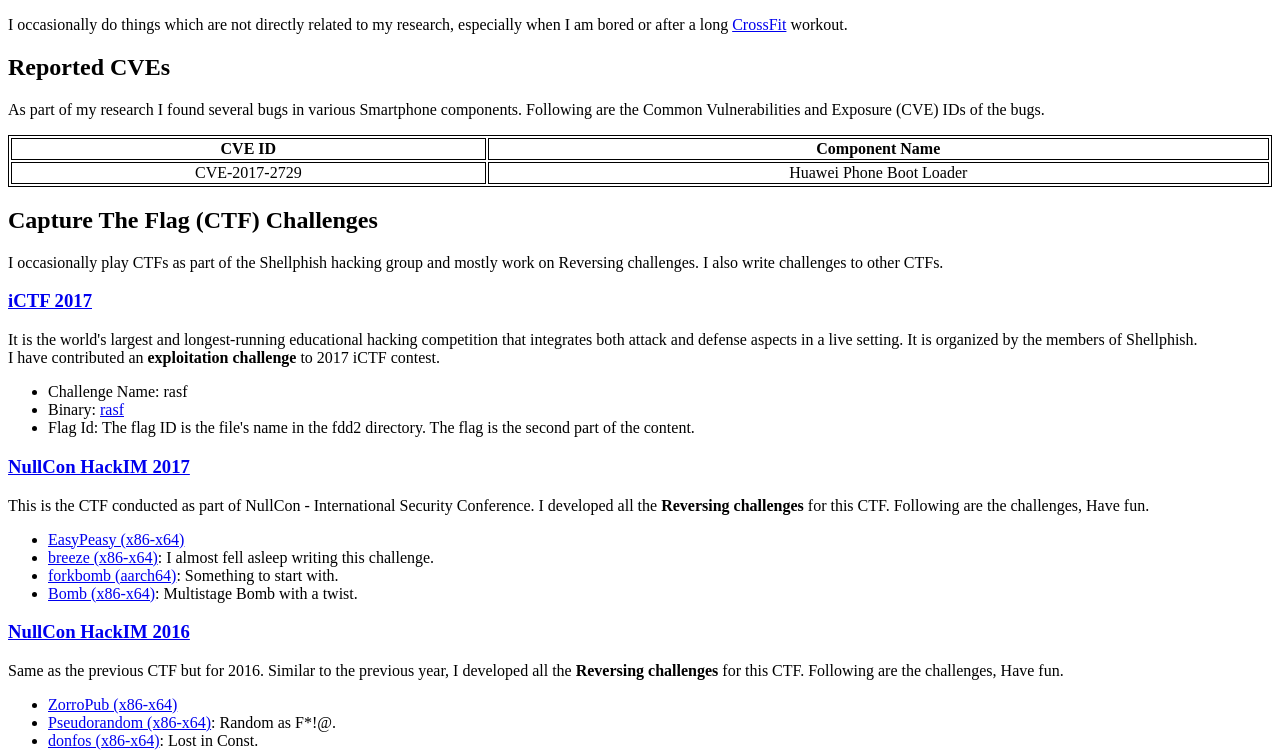
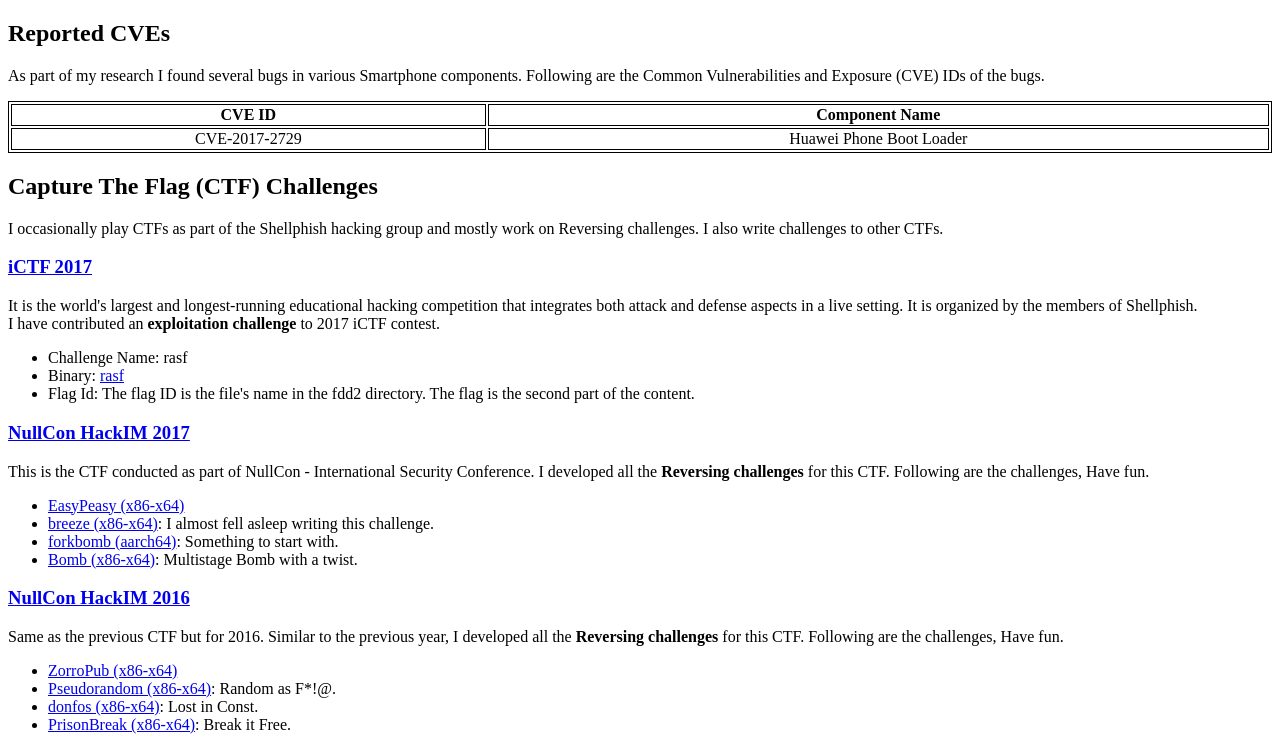
Before and after one commit to Machiry/machiry.github.io, a Jekyll site: the page built from misc/index.html, in a window 1280 px wide, cut to the strip 208-958 px from the top of the page. Built offline with Jekyll 4.4.1, drawn with Linux system fonts in a browser that asks for light colours.

```diff
--- a/misc/index.html
+++ b/misc/index.html
@@ -10,8 +10,6 @@
 description: Aravind Machiry
 ---
 <div class="cv">
-		<p>I occasionally do things which are not directly related to my research, especially when
-		I am bored or after a long <a href="https://www.crossfit.com/">CrossFit</a> workout.</p>
 		<h2>Reported CVEs</h2>
 		<p>As part of my research I found several bugs in various Smartphone components. Following are the Common Vulnerabilities and Exposure (CVE) IDs of the bugs.</p>
 
```
